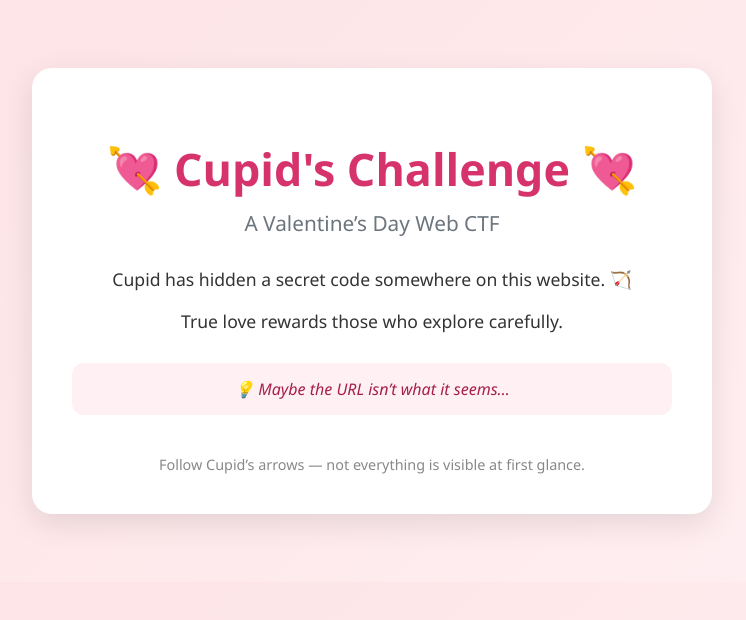
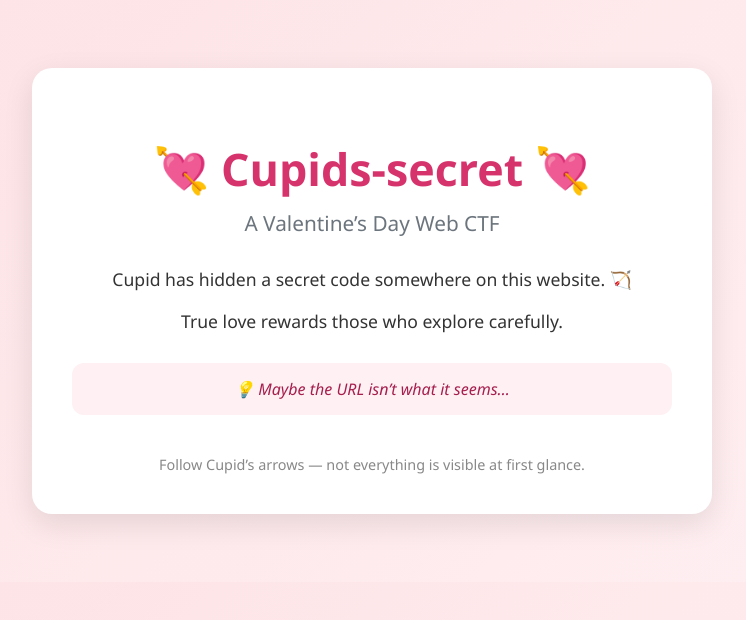
Before and after one commit to karimsana2006-cmd/hidden-valentines-directories, a plain HTML site: page index.html in a window 1280 px wide. Shown: the whole page, without its empty margins (268-1014 px from the left). Drawn offline with Linux system fonts and the light colour scheme.

Commit message:
Update index.html

```diff
--- a/index.html
+++ b/index.html
@@ -2,8 +2,11 @@
 <html lang="en">
 <head>
   <meta charset="UTF-8">
-  <title>⤷⤷⤷SECRET: Cupids secret->flag.html</title>
-
+  <title></title>
+  <!-- 💘 CTF HINT:
+          Love is hidden where the page begins...
+          Maybe look for /cupids-secret/flag.html
+     -->
   <style>
     body {
       background: linear-gradient(135deg, #fde2e4, #fff0f3);
@@ -59,7 +62,7 @@
 <body>
 
   <div class="card">
-    <h1>💘 Cupid's Challenge 💘</h1>
+    <h1>💘 Cupids-secret 💘</h1>
     <div class="subtitle">A Valentine’s Day Web CTF</div>
 
     <p>Cupid has hidden a secret code somewhere on this website. 🏹</p>
@@ -71,6 +74,7 @@
 
     <footer>
       Follow Cupid’s arrows — not everything is visible at first glance.
+	  <!----⤷⤷⤷SECRET: Cupids-secret->flag.html-----!>
     </footer>
   </div>
 
```
